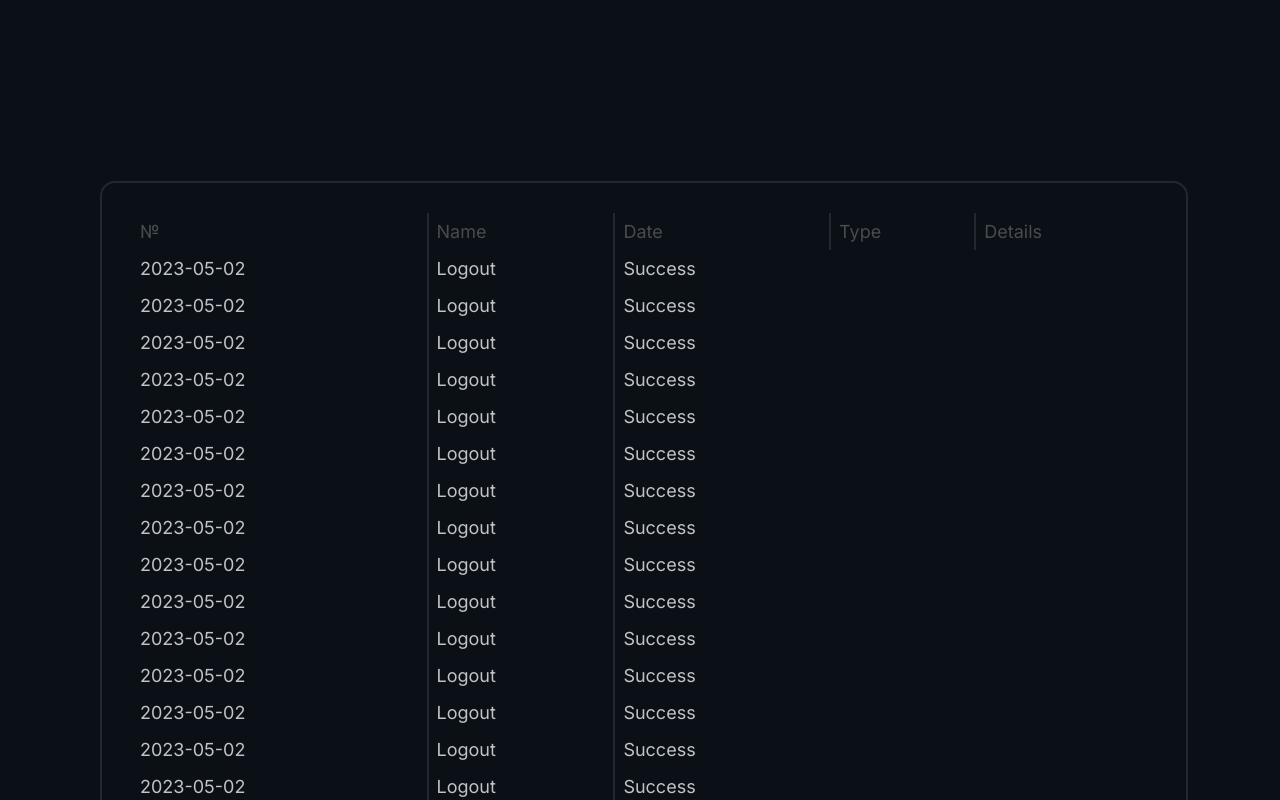
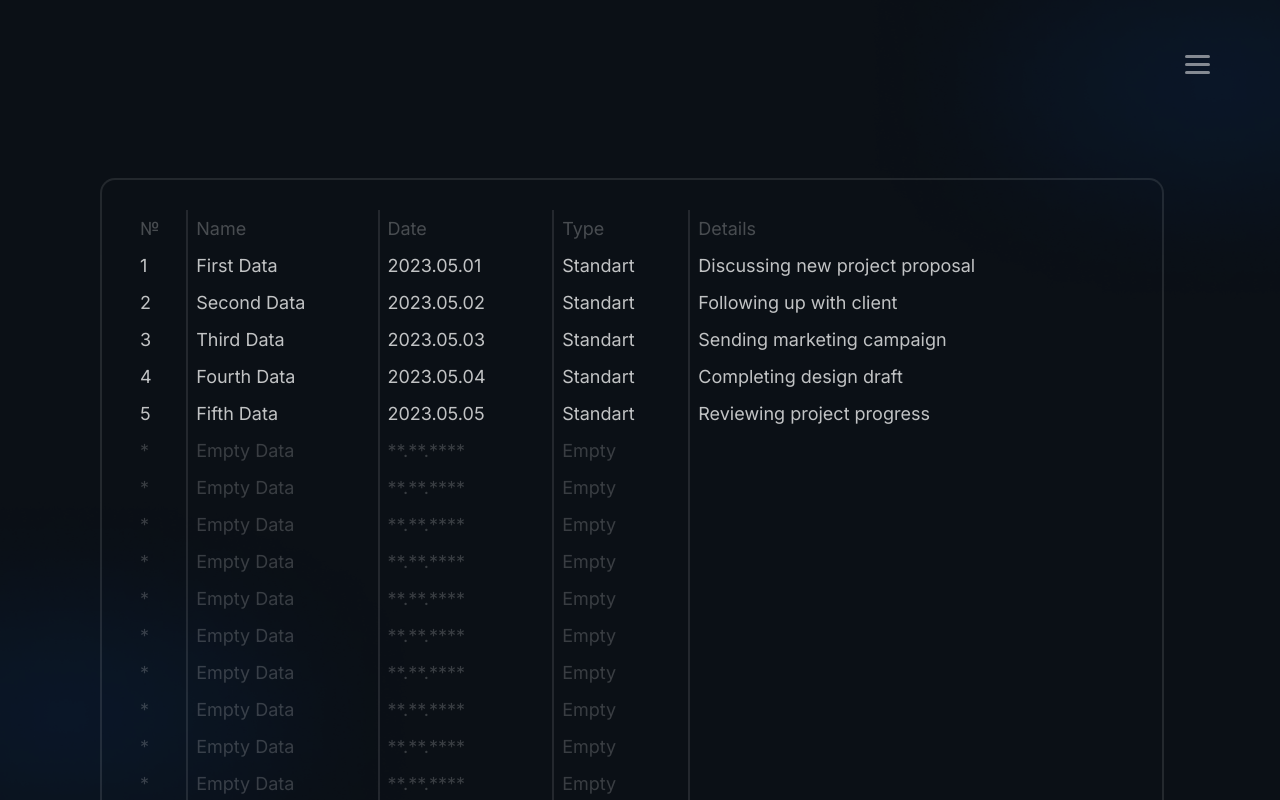
Before and after one commit to ban3a1/upboost, a React (Create React App) app: page /logs in a window 1280 px wide. Built offline with nearby package versions, Linux system fonts and the light colour scheme.

Commit message:
first commit

```diff
--- a/src/components/Logs/Logs.jsx
+++ b/src/components/Logs/Logs.jsx
@@ -1,47 +1,51 @@
 import React from "react";
 import LogsTable from "./LogsTable";
+import Menu from "../Burger/Menu";
+import ContactsBg from "../Contacts/ContactsBg";
 
 export default function Logs() {
   const data = [
     {
       Num: 1,
       Name: "First Data",
-      Date: "2023-05-01",
-      Type: "Meeting",
+      Date: "2023.05.01",
+      Type: "Standart",
       Details: "Discussing new project proposal",
     },
     {
       Num: 2,
       Name: "Second Data",
-      Date: "2023-05-02",
-      Type: "Call",
+      Date: "2023.05.02",
+      Type: "Standart",
       Details: "Following up with client",
     },
     {
       Num: 3,
       Name: "Third Data",
-      Date: "2023-05-03",
-      Type: "Email",
+      Date: "2023.05.03",
+      Type: "Standart",
       Details: "Sending marketing campaign",
     },
     {
       Num: 4,
       Name: "Fourth Data",
-      Date: "2023-05-04",
-      Type: "Task",
+      Date: "2023.05.04",
+      Type: "Standart",
       Details: "Completing design draft",
     },
     {
       Num: 5,
       Name: "Fifth Data",
-      Date: "2023-05-05",
-      Type: "Meeting",
+      Date: "2023.05.05",
+      Type: "Standart",
       Details: "Reviewing project progress",
     },
   ];
 
   return (
     <div className="logs-container">
+      <ContactsBg />
+      <Menu right={true} />
       <div className="logs-content-container">
         <LogsTable data={data} slots={20} />
       </div>
--- a/src/components/Logs/LogsTable.jsx
+++ b/src/components/Logs/LogsTable.jsx
@@ -5,15 +5,14 @@ export default function LogsTable({ data, slots }) {
   if (data.length !== slots) {
     for (let i = 0; i < slots - data.length; i++) {
       data.push({
-        Num: newNum,
-        Name: "Fifth Data",
-        Date: "2023-05-05",
-        Type: "Meeting",
-        Details: "Reviewing project progress",
+        Num: "*",
+        Name: "Empty Data",
+        Date: "**.**.****",
+        Type: "Empty",
+        Details: "",
       });
       newNum++;
     }
-    console.log(data);
   }
 
   return (
@@ -28,12 +27,25 @@ export default function LogsTable({ data, slots }) {
         </tr>
       </thead>
       <tbody>
-        {data.map((el) => {
+        {data.map((el, index) => {
+          if (el.Type === "Empty") {
+            return (
+              <tr key={index} className="logs-empty">
+                <td>{el.Num}</td>
+                <td>{el.Name}</td>
+                <td>{el.Date}</td>
+                <td>{el.Type}</td>
+                <td>{el.Details}</td>
+              </tr>
+            );
+          }
           return (
-            <tr key={el.Num}>
-              <td>2023-05-02</td>
-              <td>Logout</td>
-              <td>Success</td>
+            <tr key={index}>
+              <td>{el.Num}</td>
+              <td>{el.Name}</td>
+              <td>{el.Date}</td>
+              <td>{el.Type}</td>
+              <td>{el.Details}</td>
             </tr>
           );
         })}
--- a/src/components/Services/Services.jsx
+++ b/src/components/Services/Services.jsx
@@ -13,10 +13,10 @@ import twitch from "../../img/socials/twitch.svg";
 
 export default function Services() {
   return (
-    <div>
+    <div className="service-scroll-container">
+      <ContactsBg />
+
       <div className="services-page-container">
-        <ContactsBg />
-
         <div className="services-menu-container">
           <Menu right={true} />
         </div>
--- a/src/index.scss
+++ b/src/index.scss
@@ -237,6 +237,9 @@ input[type="number"] {
 @media screen and (max-width: 1029px) {
   .logo {
     width: 15vw;
+  }
+  .service-scroll-container {
+    position: relative;
   }
 }
 
--- a/src/styles/details.scss
+++ b/src/styles/details.scss
@@ -1,9 +1,10 @@
 .details-container {
   border: 2px solid rgba(255, 255, 255, 0.1);
-  border-radius: 15px 15px 0 0;
+  border-radius: 15px;
   width: 100%;
   padding: 50px;
   margin: 30px 100px 0 100px;
+  background: #0f141c;
 }
 
 .details-title {
--- a/src/styles/logs.scss
+++ b/src/styles/logs.scss
@@ -1,18 +1,21 @@
 .logs-container {
   position: relative;
   height: 100vh;
-  overflow: hidden;
+  width: 100%;
+  overflow: scroll;
 }
 .logs-content-container {
   position: absolute;
 
-  bottom: -5px;
+  bottom: 0;
   left: 100px;
   border-radius: 15px 15px 0 0;
   border: 2px solid rgba(255, 255, 255, 0.1);
   height: 70%;
   padding: 30px;
-  width: 80%;
+  width: 1000px;
+  overflow: hidden;
+  border-bottom: none;
 }
 
 table {
@@ -38,3 +41,7 @@ td:last-child,
 th:last-child {
   border-right: none;
 }
+
+.logs-empty {
+  opacity: 0.25;
+}
```
